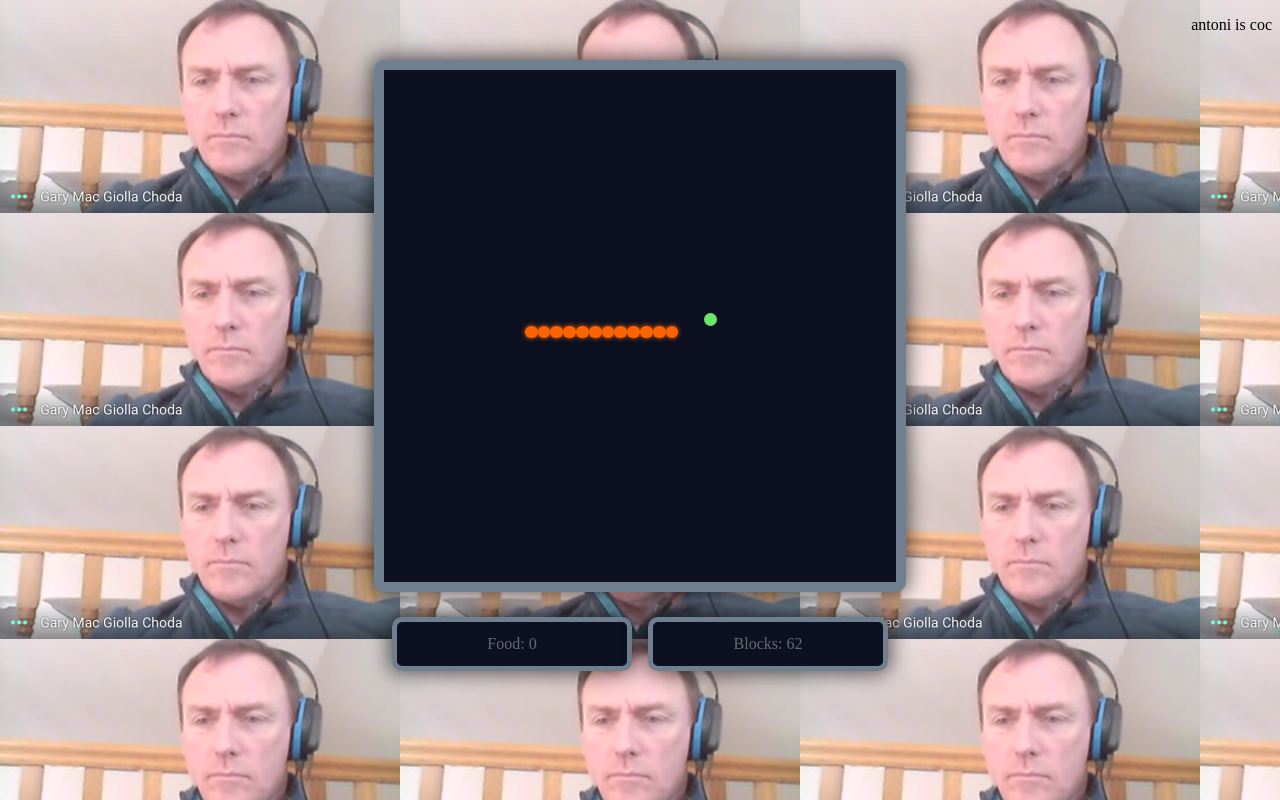
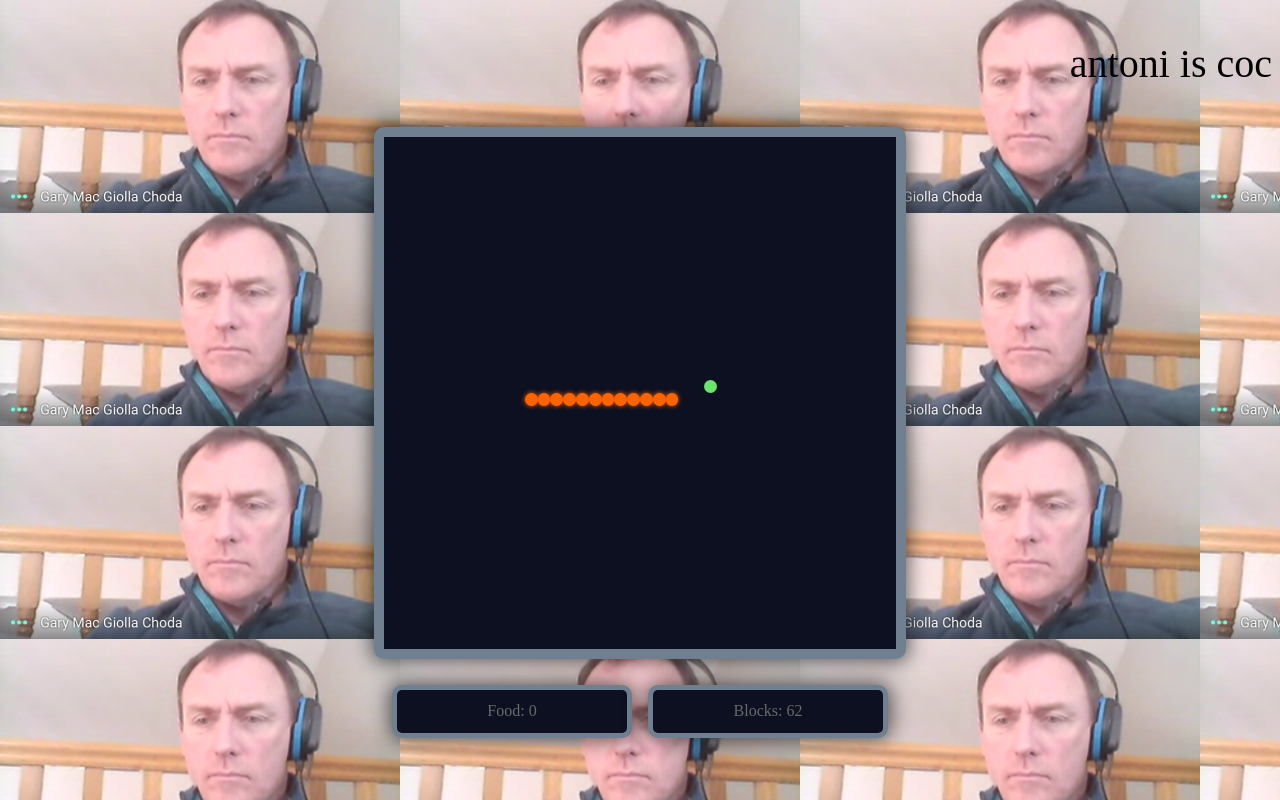
Before and after one commit to upjackbox/snakegame, a plain HTML site: page index.html in a window 1280 px wide. Drawn offline with Linux system fonts and the light colour scheme.

Commit message:
Update snake_game.css

```diff
--- a/snake_game.css
+++ b/snake_game.css
@@ -2,7 +2,7 @@ body {
     background-image:url("barru.png") ;
     text-align: center;
   }
-p {font-size: xxl;text-align:right;}
+p {font-size: 40px;text-align:right;}
   /* GAME BOARD STYLES */
   #gameContainer {
     /*
```
